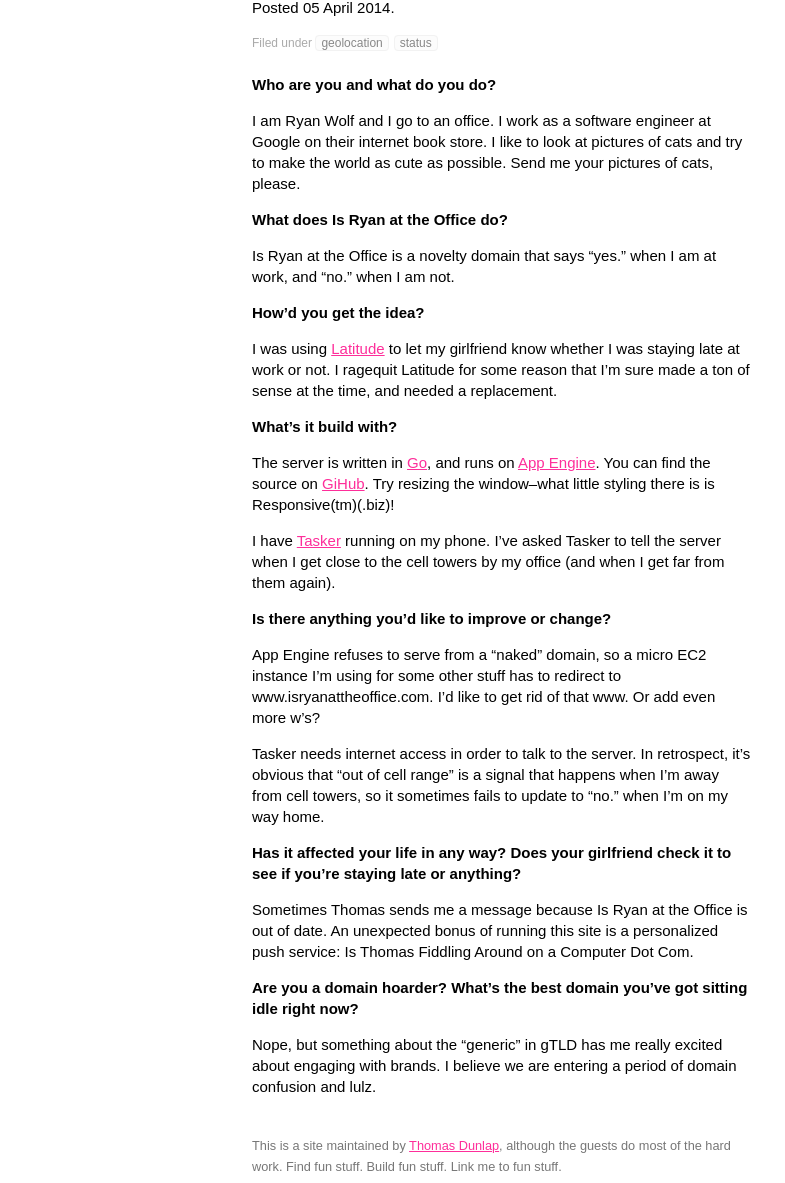
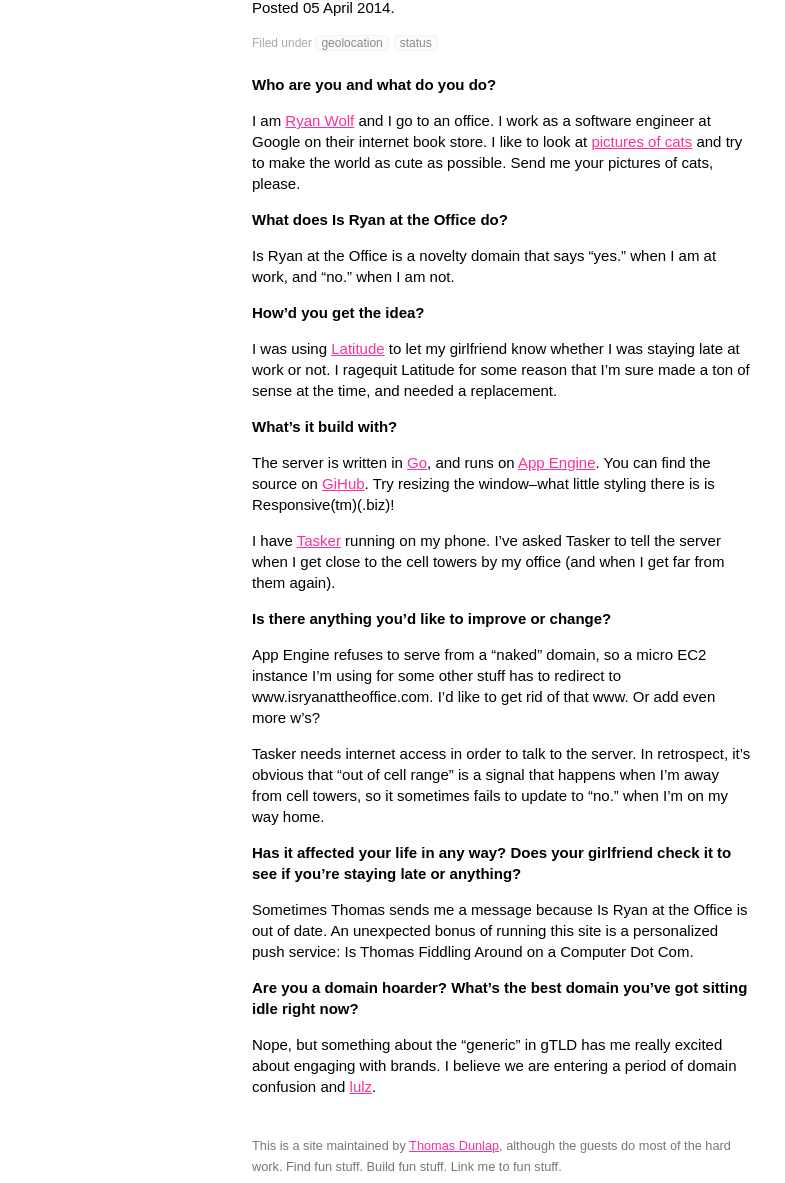
Before and after one commit to 10dollars/10dollars.github.io, a Jekyll site: the page built from _posts/2014-04-05-ryan-wolf.md, in a window 1280 px wide. Shown: the part 508-1691 px from the top of the page, without its empty margins (248-1033 px from the left). Built offline with Jekyll 4.4.1, drawn with Linux system fonts in a browser that asks for light colours; some of the changed lines change nothing that is shown.

Commit message:
Added moar links

```diff
--- a/_posts/2014-04-05-ryan-wolf.md
+++ b/_posts/2014-04-05-ryan-wolf.md
@@ -8,7 +8,7 @@
 
 #### Who are you and what do you do?
 
-I am Ryan Wolf and I go to an office. I work as a software engineer at Google on their internet book store. I like to look at pictures of cats and try to make the world as cute as possible. Send me your pictures of cats, please.
+I am [Ryan Wolf](https://twitter.com/5000lobsters) and I go to an office. I work as a software engineer at Google on their internet book store. I like to look at [pictures of cats](http://mlkshk.com/catsiknow) and try to make the world as cute as possible. Send me your pictures of cats, please.
 
 #### What does Is Ryan at the Office do?
 
@@ -57,4 +57,4 @@
 
 Nope, but something about the "generic" in gTLD has me really excited about
 engaging with brands. I believe we are entering a period of domain confusion and
-lulz.
+[lulz](http://hates.computer).
```
